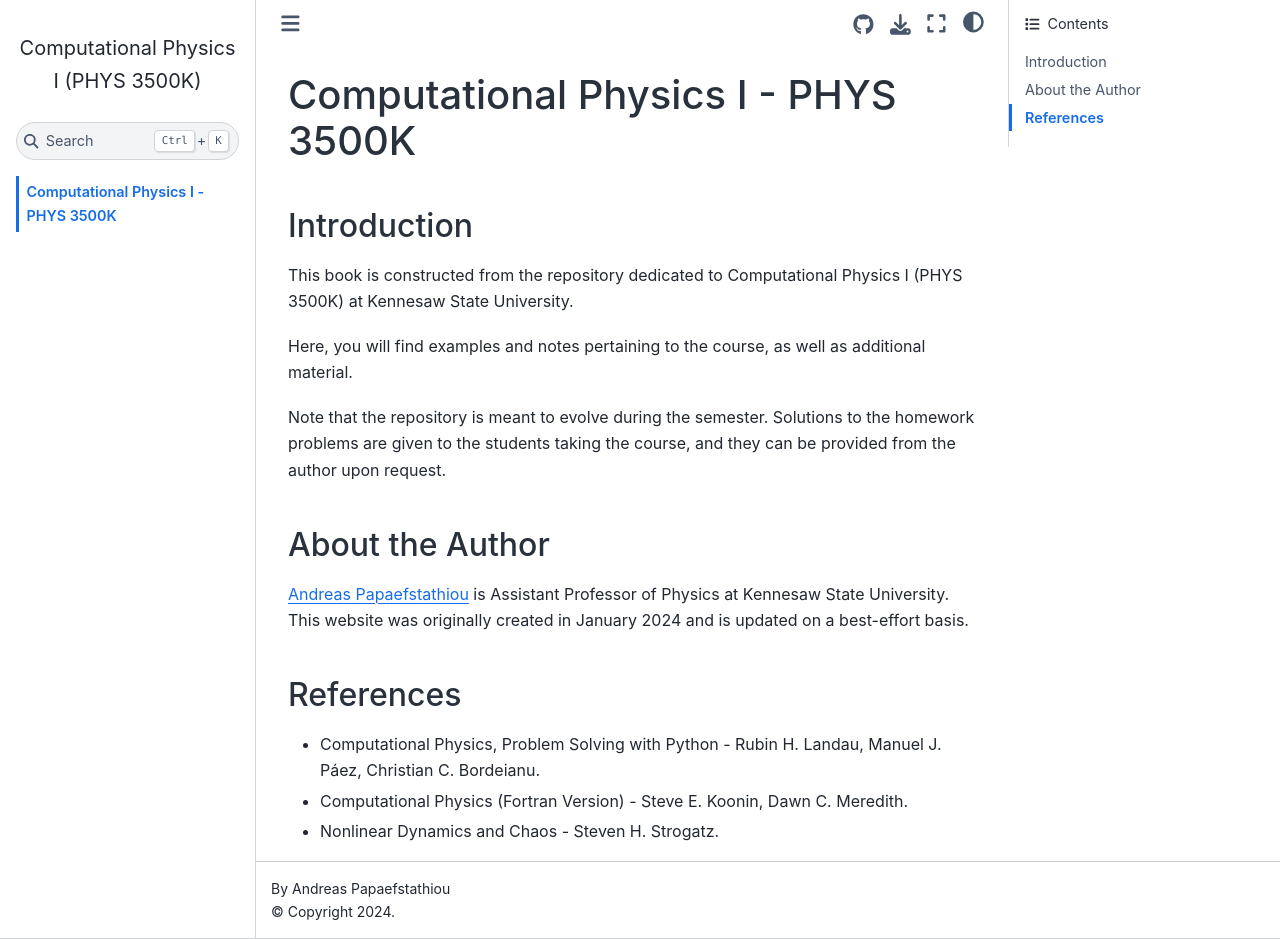
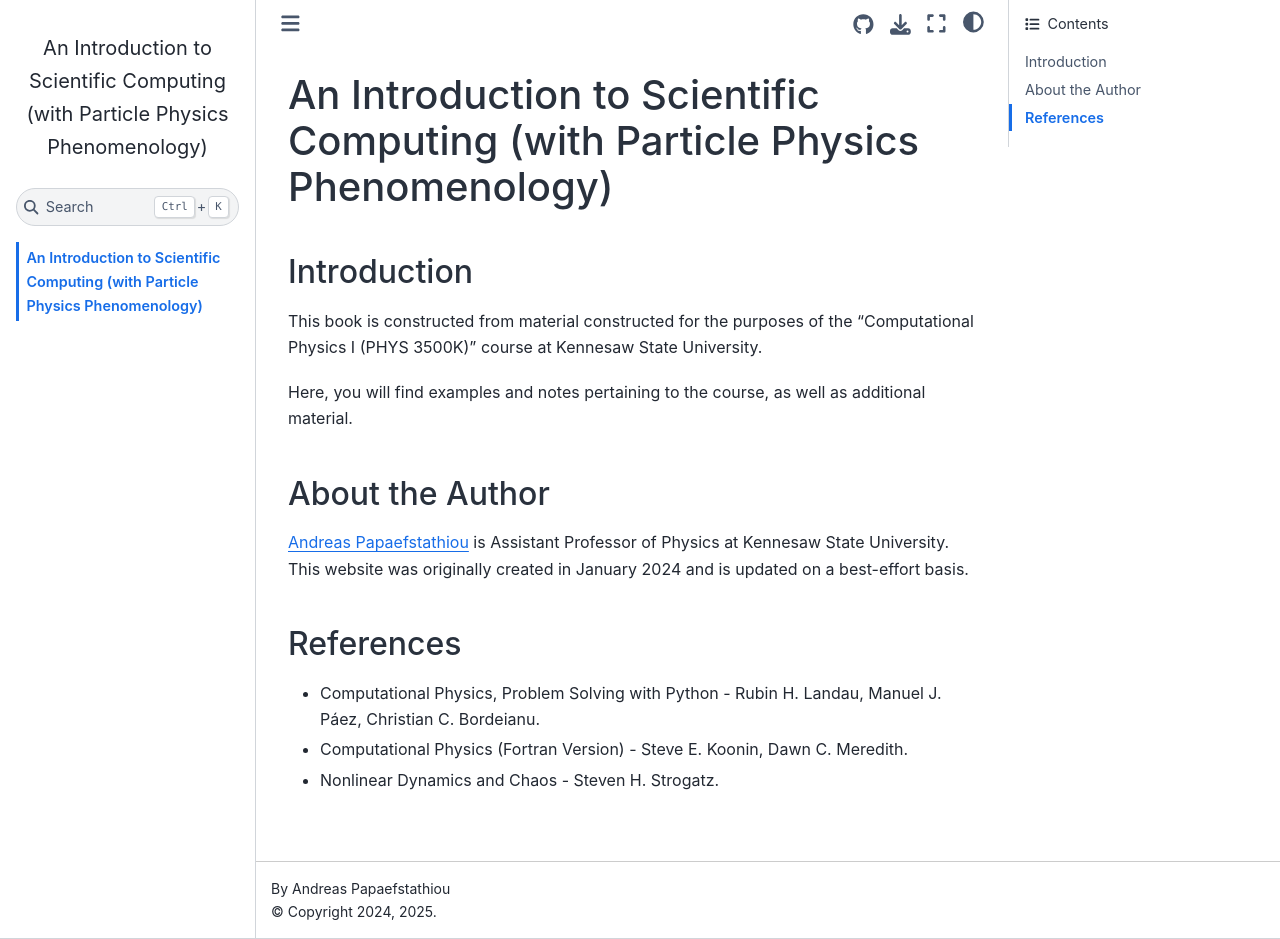
Before and after one commit to apapaefs/ParticlePheno, a Jupyter Book: the page built from intro.md, in a window 1280 px wide and 939 px high. Built offline with Jupyter Book 1.0.4 settings and Sphinx 7.4.7 and the Sphinx Book theme 1.1.4, drawn with Linux system fonts in a browser that asks for light colours; pages that are not in the unit, such as notebooks, are missing from menus.

Commit message:
minor changes

````diff
--- a/_config.yml
+++ b/_config.yml
@@ -1,10 +1,10 @@
 # Book settings
 # Learn more at https://jupyterbook.org/customize/config.html
 
-title: Computational Physics I (PHYS 3500K)
+title: An Introduction to Scientific Computing (with Particle Physics Phenomenology)
 author: Andreas Papaefstathiou
 logo: d2lbanner2.png
-copyright : 2024
+copyright : 2024, 2025
 # Force re-execution of notebooks on each build.
 # See https://jupyterbook.org/content/execute.html
 execute:
--- a/_toc.yml
+++ b/_toc.yml
@@ -1,6 +1,6 @@
 # Table of contents
 # Learn more at https://jupyterbook.org/customize/toc.html
-title: An Introduction Scientific Computing and Particle Physics Phenomenology
+title: An Introduction to Scientific Computing (with Particle Physics Phenomenology)
 format: jb-book
 root: intro
 options:  # The options key will be applied to all chapters, but not sub-sections
@@ -17,6 +17,6 @@ chapters:
 - file: Chapters/Chapter9/Chapter9.ipynb
 - file: Chapters/Chapter10/Chapter10.ipynb
 - file: Chapters/Chapter11/Chapter11.ipynb
-- file: Chapters/integration/CrossSection.ipynb
-- file: Chapters/eventgeneration/introduction.ipynb
-- file: Chapters/eventgeneration/eemumu.ipynb
+- file: Chapters/Chapter12/CrossSection.ipynb
+- file: Chapters/Chapter12/introduction.ipynb
+- file: Chapters/Chapter12/eemumu.ipynb
--- a/intro.md
+++ b/intro.md
@@ -1,16 +1,11 @@
-# Computational Physics I - PHYS 3500K
+# An Introduction to Scientific Computing (with Particle Physics Phenomenology)
 
 ## Introduction
 
-This book is constructed from the repository dedicated to
-Computational Physics I (PHYS 3500K) at Kennesaw State University.
+This book is constructed from material constructed for the purposes of the
+"Computational Physics I (PHYS 3500K)" course at Kennesaw State University.
 
 Here, you will find examples and notes pertaining to the course, as well as additional material.
-
-Note that the repository is meant to evolve during the
-semester. Solutions to the homework problems are given to the students
-taking the course, and they can be provided from the author upon
-request.
 
 ```{tableofcontents}
 ```
````
